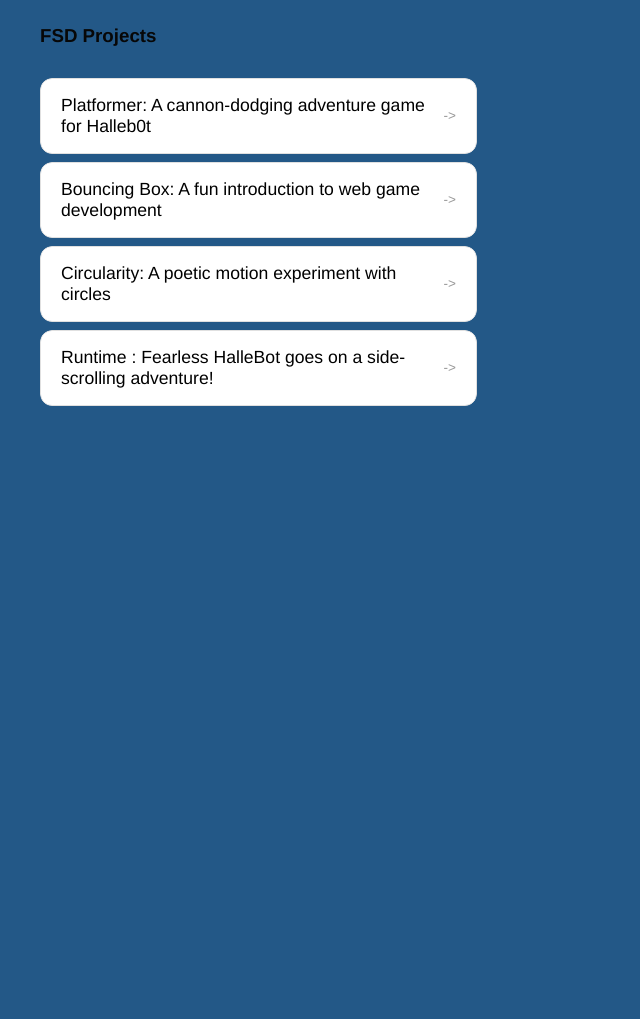
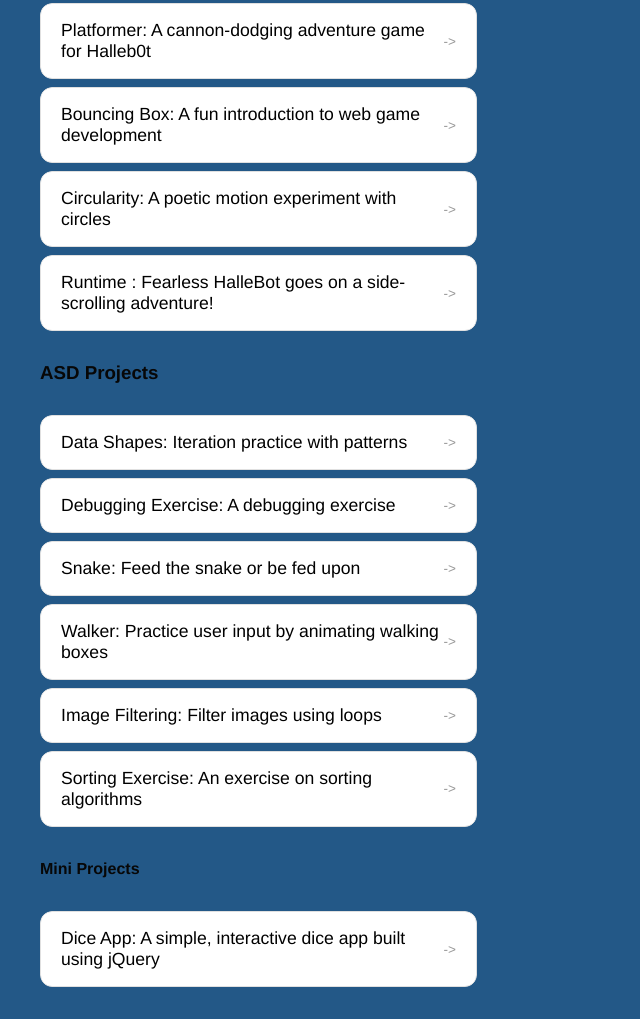
Before and after one commit to rouiller38023-netizen/rouiller38023-netizen.github.io, a plain HTML site: page portfolio.html in a window 1280 px wide. Shown: the part 292-1311 px from the top of the page, without its empty margins (0-640 px from the left). Before the commit the page ends 804 px from the top, so only its background shows below. Drawn offline with Linux system fonts and the light colour scheme.

Commit message:
Added links to ASD projects in portfolio

```diff
--- a/portfolio.html
+++ b/portfolio.html
@@ -33,6 +33,19 @@
  <a href="fsd-projects/runtime/">Runtime : Fearless HalleBot goes on a side-scrolling adventure!</a>
 </li>
       </ul>
+<h3>ASD Projects</h3>
+  <ul id="portfolio">
+  <li><a href="asd-projects/data-shapes"> Data Shapes: Iteration practice with patterns</a></li>
+<li><a href="asd-projects/debugging-exercise"> Debugging Exercise: A debugging exercise</a></li>
+<li><a href="asd-projects/snake">Snake: Feed the snake or be fed upon</a></li>
+<li><a href="asd-projects/walker">Walker: Practice user input by animating walking boxes</a></li>
+<li><a href="asd-projects/image-filtering">Image Filtering: Filter images using loops</a></li>
+<li><a href="asd-projects/sorting">Sorting Exercise: An exercise on sorting algorithms</a></li>
+</ul>
+<h4>Mini Projects</h4>
+<ul id ="portfolio">
+    <li><a href="asd-projects/dice-app"> Dice App: A simple, interactive dice app built using jQuery</a></li>
+</ul>
       </div>
     </main>
   </div>
```
